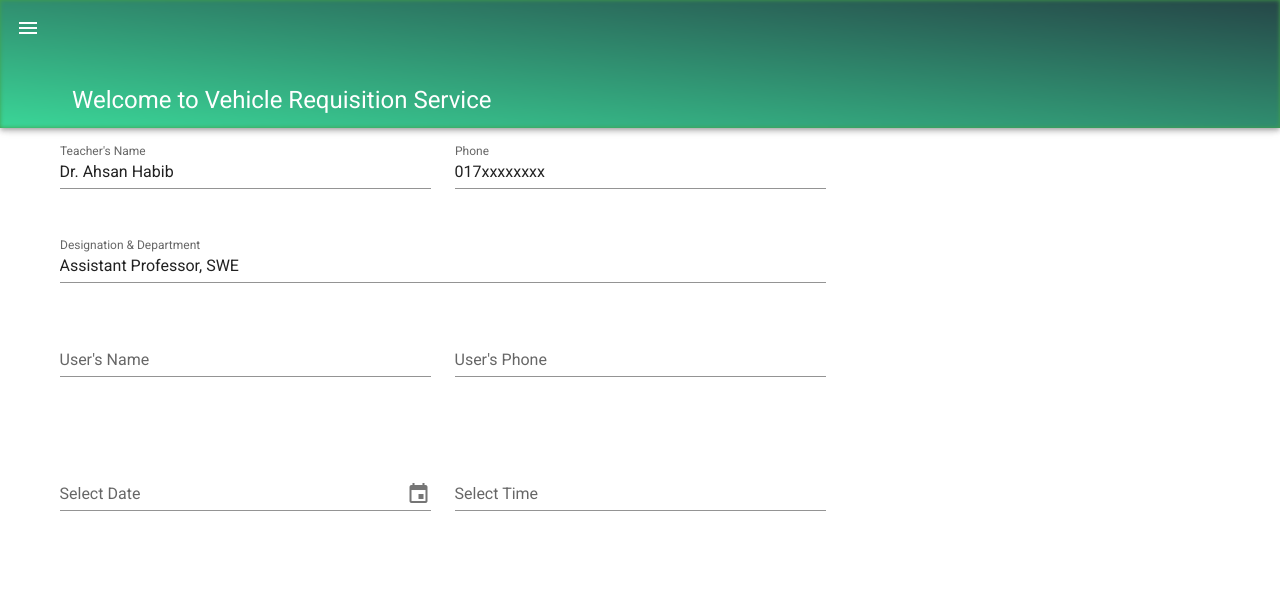
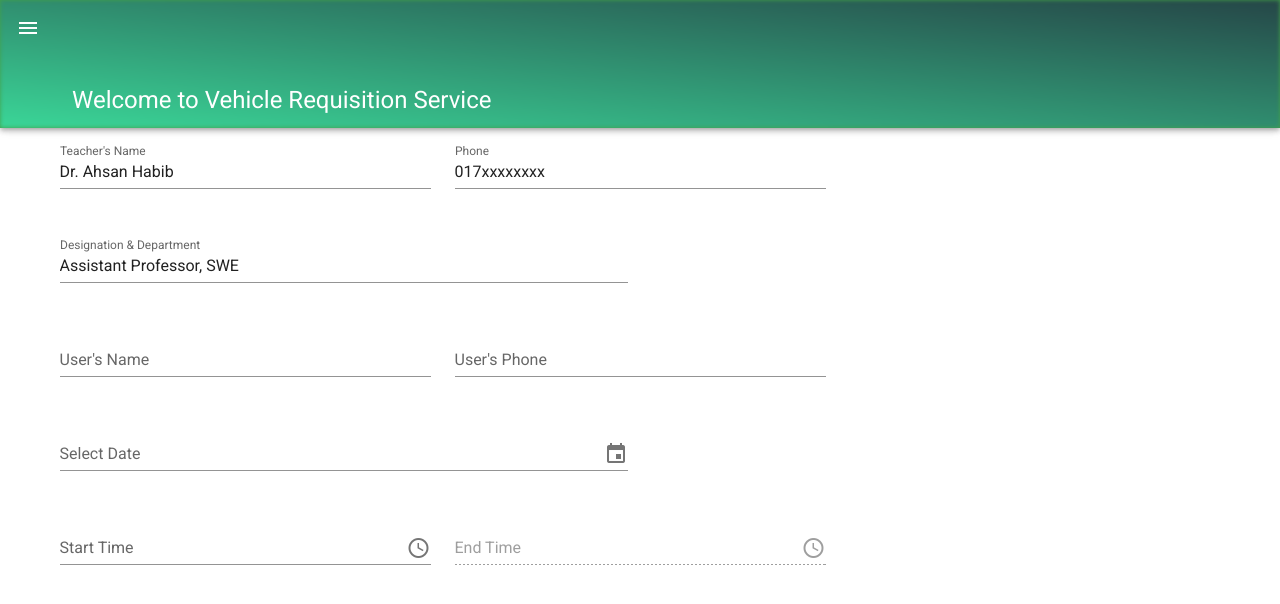
Before and after one commit to sajidul-kabir/vehicle-requisition-service-SUST, a Vue app in the folder client/: page /#/ in a window 1280 px wide. Shown: the top 604 px of the page. Built offline with nearby package versions, Linux system fonts and the light colour scheme.

Commit message:
start time end time logic add

```diff
--- a/client/src/components/TeacherHome.vue
+++ b/client/src/components/TeacherHome.vue
@@ -32,7 +32,7 @@
           </v-col>
         </v-row>
         <v-row>
-          <v-col cols="12" md="8">
+          <v-col cols="12" md="6">
             <v-text-field
               v-model="designation"
               label="Designation & Department"
@@ -61,29 +61,103 @@
         </v-row>
 
         <v-row>
-          <v-col class="my-2 px-1" cols="12" sm="6">
-            <v-date-picker
-              v-if="openCal"
-              elevation="15"
-              v-model="date"
-              @dblclick:date="chooseDate"
-            ></v-date-picker>
+          <v-col cols="12" sm="6" md="6">
+            <v-menu
+              ref="menu"
+              v-model="menu"
+              :close-on-content-click="false"
+              :return-value.sync="date"
+              transition="scale-transition"
+              offset-y
+              min-width="auto"
+            >
+              <template v-slot:activator="{ on, attrs }">
+                <v-text-field
+                  v-model="date"
+                  label="Select Date"
+                  append-icon="mdi-calendar"
+                  readonly
+                  v-bind="attrs"
+                  v-on="on"
+                ></v-text-field>
+              </template>
+              <v-date-picker v-model="date" no-title scrollable>
+                <v-spacer></v-spacer>
+                <v-btn text color="primary" @click="menu = false">
+                  Cancel
+                </v-btn>
+                <v-btn text color="primary" @click="$refs.menu.save(date)">
+                  OK
+                </v-btn>
+              </v-date-picker>
+            </v-menu>
           </v-col>
         </v-row>
+
         <v-row>
-          <v-col cols="12" md="4">
-            <v-text-field
-              v-model="date"
-              label="Select Date"
-              append-icon="mdi-calendar"
-              @click:append="openCalendar"
-              required
+          <v-col cols="12" sm="5" md="4">
+            <v-menu
+              ref="menu"
+              v-model="menu2"
+              :close-on-content-click="false"
+              :nudge-right="40"
+              :return-value.sync="start_time"
+              transition="scale-transition"
+              offset-y
+              max-width="290px"
+              min-width="290px"
             >
-            </v-text-field>
+              <template v-slot:activator="{ on, attrs }">
+                <v-text-field
+                  v-model="start_time"
+                  label="Start Time"
+                  append-icon="mdi-clock-time-four-outline"
+                  readonly
+                  v-bind="attrs"
+                  v-on="on"
+                ></v-text-field>
+              </template>
+              <v-time-picker
+                v-if="menu2"
+                v-model="start_time"
+                full-width
+                :allowed-hours="allowedHoursStartTime"
+                @click:minute="$refs.menu.save(start_time)"
+              ></v-time-picker>
+            </v-menu>
           </v-col>
 
-          <v-col cols="12" md="4">
-            <v-text-field label="Select Time" required></v-text-field>
+          <v-col cols="12" sm="5" md="4">
+            <v-menu
+              ref="menux"
+              v-model="menu3"
+              :close-on-content-click="false"
+              :nudge-right="40"
+              :return-value.sync="end_time"
+              transition="scale-transition"
+              offset-y
+              max-width="290px"
+              min-width="290px"
+            >
+              <template v-slot:activator="{ on, attrs }">
+                <v-text-field
+                  :disabled="start_time === ''"
+                  v-model="end_time"
+                  label="End Time"
+                  append-icon="mdi-clock-time-four-outline"
+                  readonly
+                  v-bind="attrs"
+                  v-on="on"
+                ></v-text-field>
+              </template>
+              <v-time-picker
+                v-if="menu3"
+                v-model="end_time"
+                full-width
+                :allowed-hours="allowedHoursEndTime(start_time)"
+                @click:minute="$refs.menux.save(end_time)"
+              ></v-time-picker>
+            </v-menu>
           </v-col>
         </v-row>
       </v-container>
@@ -104,19 +178,36 @@ export default {
     users_phone: "",
     nameRules: [(v) => !!v || "Name is required"],
     date: "",
-    openCal: false,
+    start_time: "",
+    end_time: "",
+    menu: false,
+    modal: false,
+    modal2: false,
+    menu2: false,
+    menu3: false,
+    modal3: false,
     phoneRules: [
       (v) => !!v || "Phone is required",
       (v) => v.length === 11 || "Phone number must be less than 11 characters",
     ],
   }),
   methods: {
-    openCalendar() {
-      this.openCal = true;
+    allowedHoursStartTime(v) {
+      if (v >= 8 && v <= 20) {
+        console.log(v);
+        return v;
+      }
     },
-    chooseDate() {
-      console.log(this.date);
-      this.openCal = false;
+    allowedHoursEndTime(start_time) {
+      let num;
+      if (start_time[0] === "0") {
+        num = start_time[1];
+      } else {
+        num = start_time[0] + start_time[1];
+      }
+      num = parseInt(num);
+      console.log(num);
+      return [num + 1, num + 2, num + 3];
     },
   },
   components: { TeacherNav },
```
